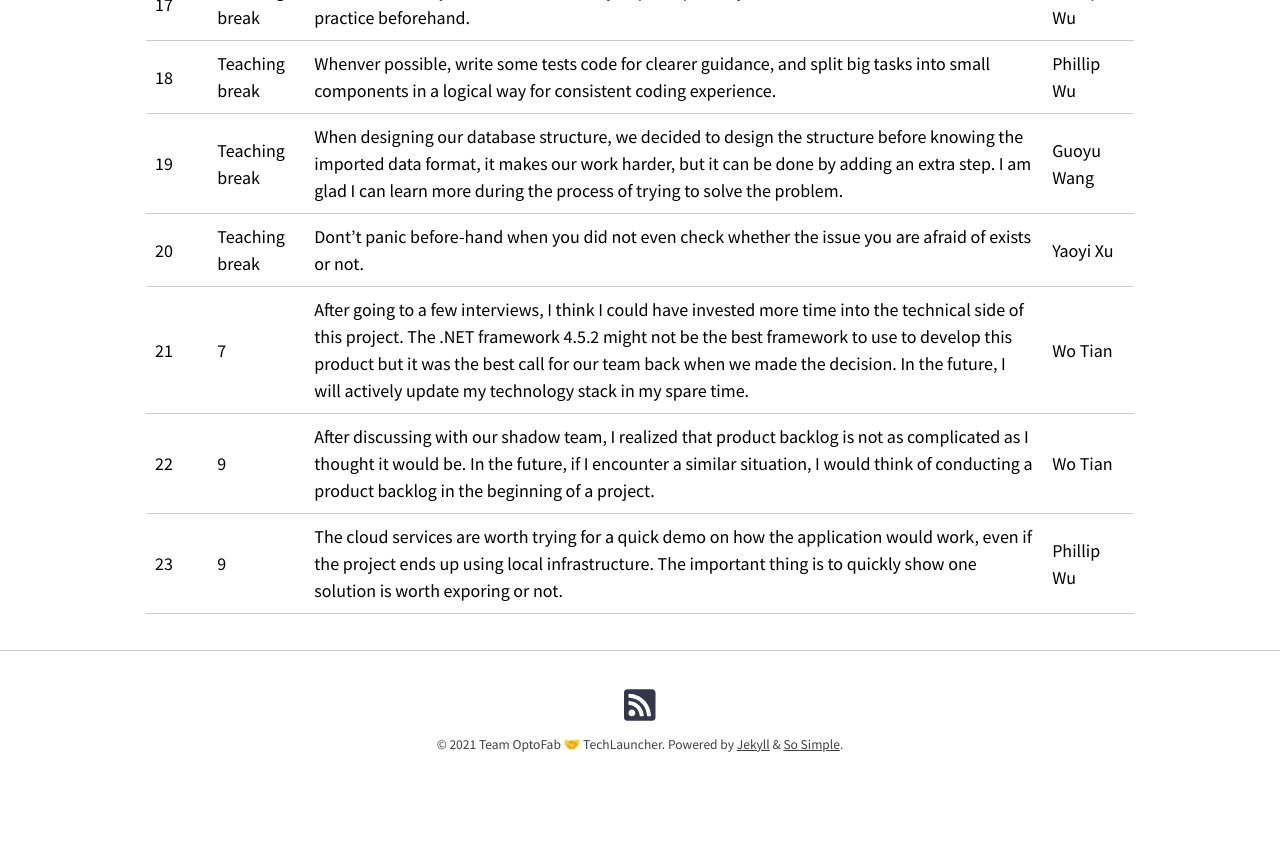
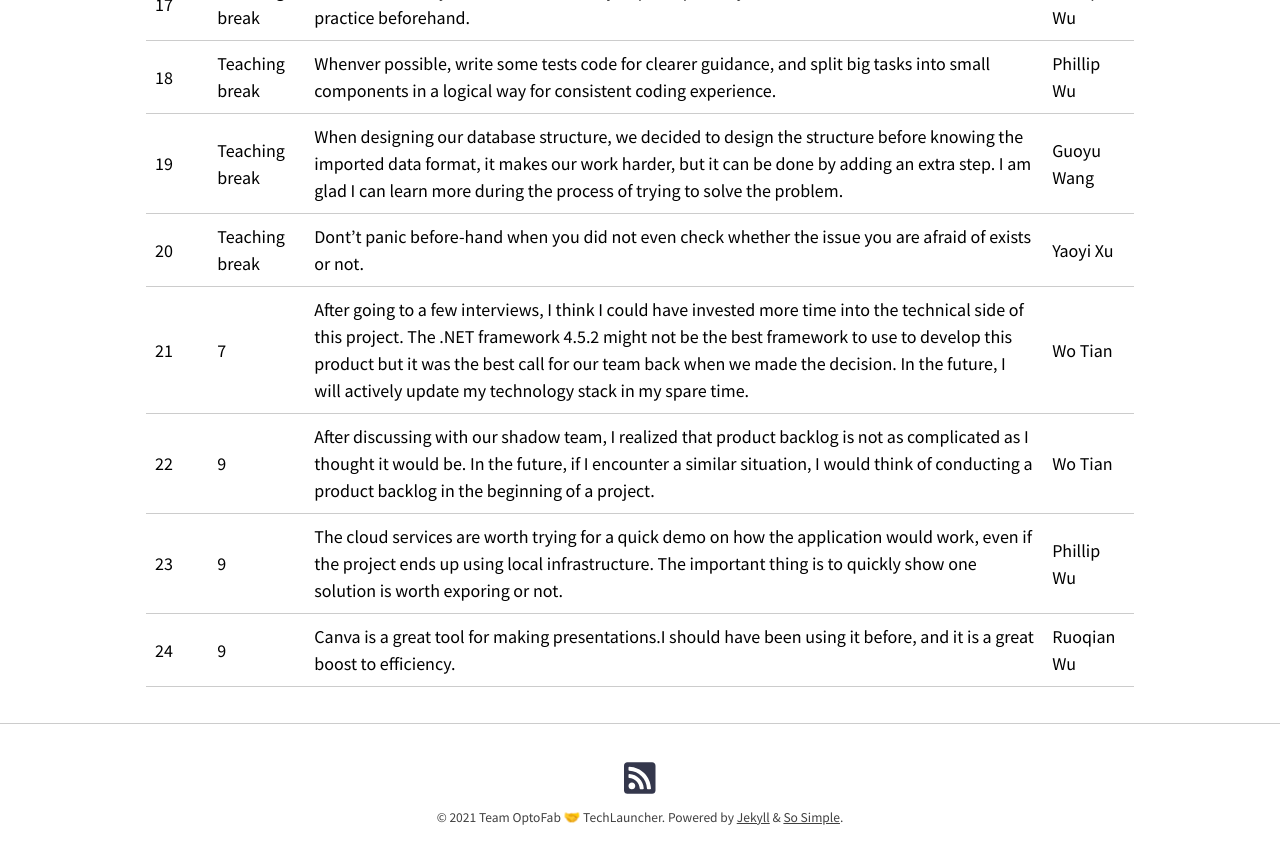
Before and after one commit to optofab/optofab.github.io, a Jekyll site: the page built from reflection_log.md, in a window 1280 px wide and 900 px high, scrolled down 1909 px. Shown: the top 864 px of the window. Built offline with Jekyll 4.4.1, drawn with Linux system fonts in a browser that asks for light colours; nearby versions of some CDN libraries; emoji names are drawn with the system emoji font; before the commit the page ends 2736 px from its top, so only the background shows below that.

Commit message:
added reflection

```diff
--- a/reflection_log.md
+++ b/reflection_log.md
@@ -27,3 +27,4 @@ layout: page
 | 21        | 7              | After going to a few interviews, I think I could have invested more time into the technical side of this project. The .NET framework 4.5.2 might not be the best framework to use to develop this product but it was the best call for our team back when we made the decision. In the future, I will actively update my technology stack in my spare time. | Wo Tian       |
 | 22        | 9              | After discussing with our shadow team, I realized that product backlog is not as complicated as I thought it would be. In the future, if I encounter a similar situation, I would think of conducting a product backlog in the beginning of a project.                                                                                                      | Wo Tian       |
 | 23        | 9              | The cloud services are worth trying for a quick demo on how the application would work, even if the project ends up using local infrastructure. The important thing is to quickly show one solution is worth exporing or not.                                                                                                                               | Phillip Wu    |
+| 24        | 9              |  Canva is a great tool for making presentations.I should have been using it before, and it is a great boost to efficiency.                                                                                                        | Ruoqian Wu    |
```
